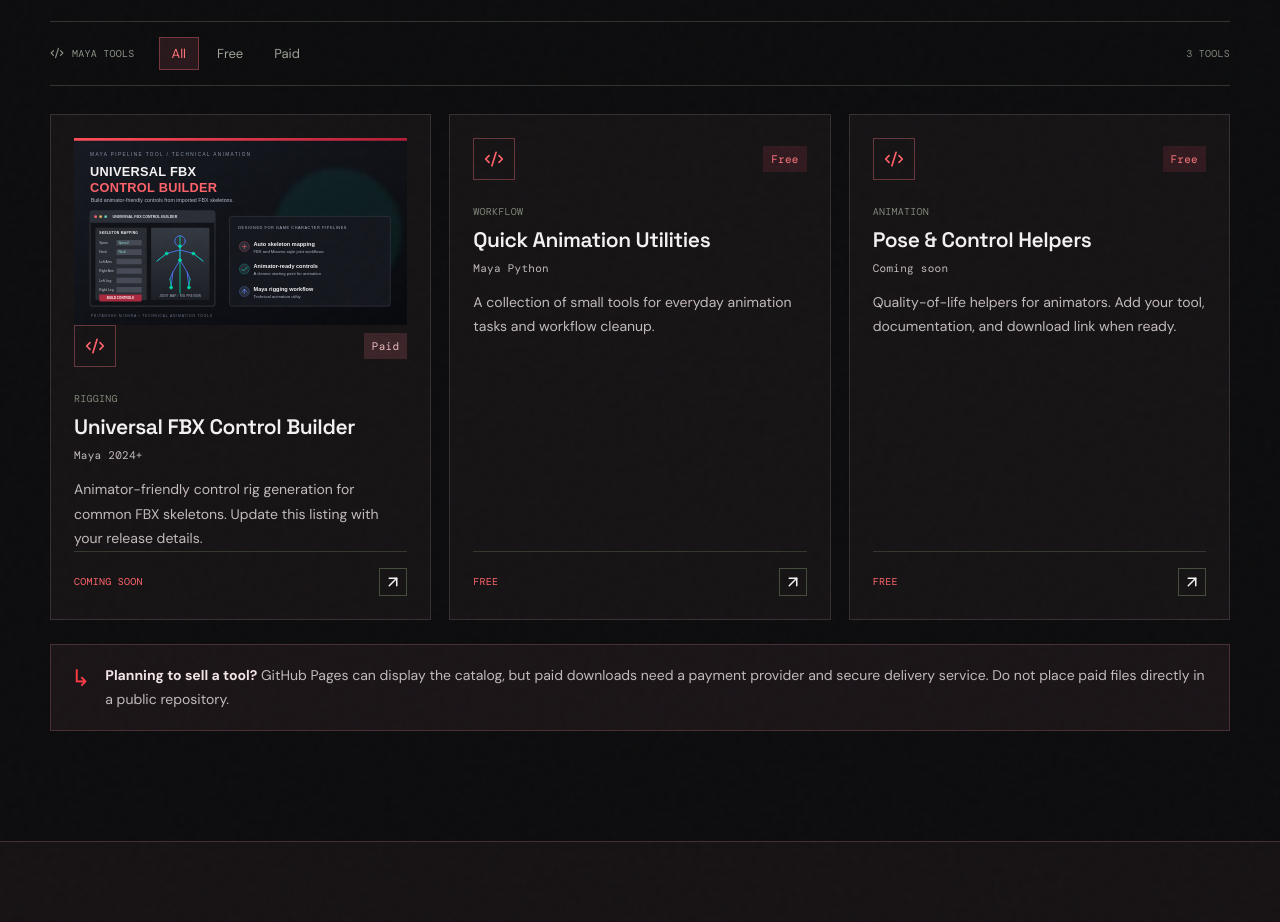
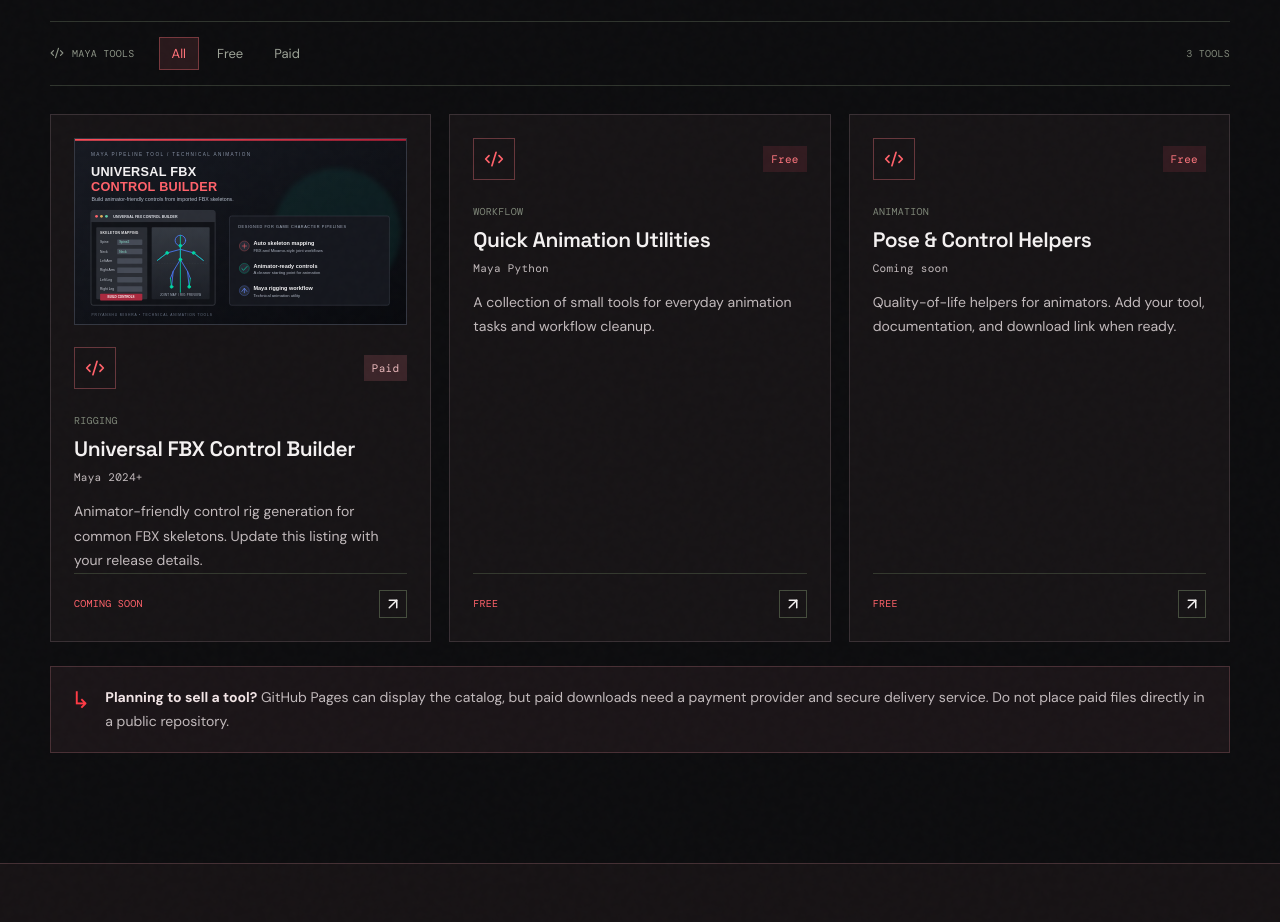
Before and after one commit to priyanshu841/priyanshu-portfolio, a React (Vite) app: page / in a window 1280 px wide. Shown: the part 3080-4002 px from the top of the page. Built offline with nearby package versions, Linux system fonts and the light colour scheme; a web font is replaced by a local one.

Commit message:
Style wide FBX Control Builder promotional thumbnail

```diff
--- a/src/styles.css
+++ b/src/styles.css
@@ -177,3 +177,7 @@
 .fbx-preview-viewport>span{font-size:6px;letter-spacing:.04em;color:#e9eff9;text-align:center}
 .fbx-preview-footer{display:flex;justify-content:space-between;gap:6px;padding:9px 10px;background:#171a20;border-top:1px solid #343740;font-size:7px;letter-spacing:.04em;color:#73dfc0}
 @media(max-width:480px){.fbx-preview-body{grid-template-columns:1fr .75fr;min-height:190px}.fbx-preview-viewport svg{height:155px}.fbx-preview-toolbar{font-size:7px}.fbx-preview-fields{padding:10px 7px}}
+
+
+/* Wide promotional thumbnail for Universal FBX Control Builder */
+.fbx-promo-image{display:block;width:100%;height:auto;aspect-ratio:16/9;object-fit:cover;margin:0 0 22px;border:1px solid #343741;background:#111217;}
```
